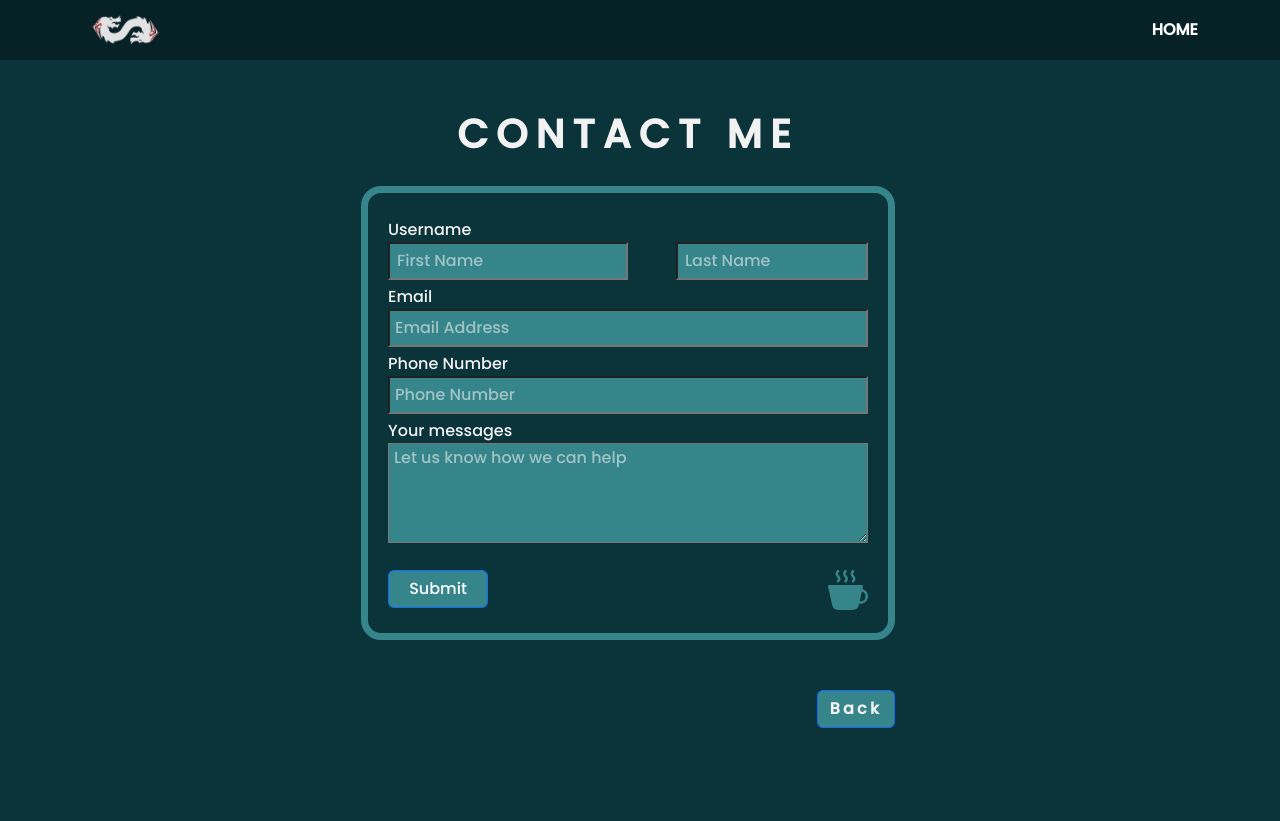
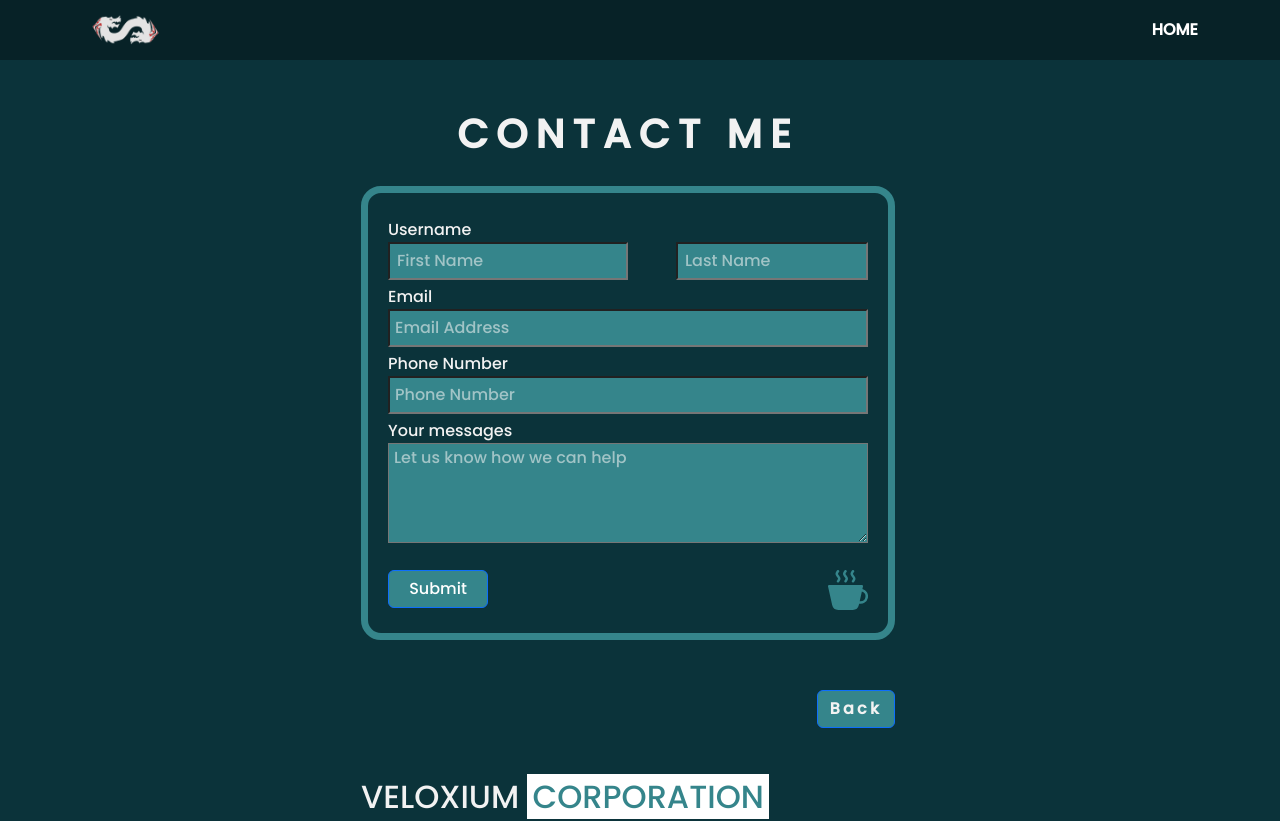
Before and after one commit to Veloxium/profile-web, a React (Create React App) app: page /contact in a window 1280 px wide. Shown: the top 821 px of the page. Built offline with nearby package versions, Linux system fonts and the light colour scheme.

Commit message:
Deployed website

```diff
--- a/src/components/contact/contact.css
+++ b/src/components/contact/contact.css
@@ -1,3 +1,3 @@
 .contact{
-    height: 100vh;
+    height: 100%
 }
```
